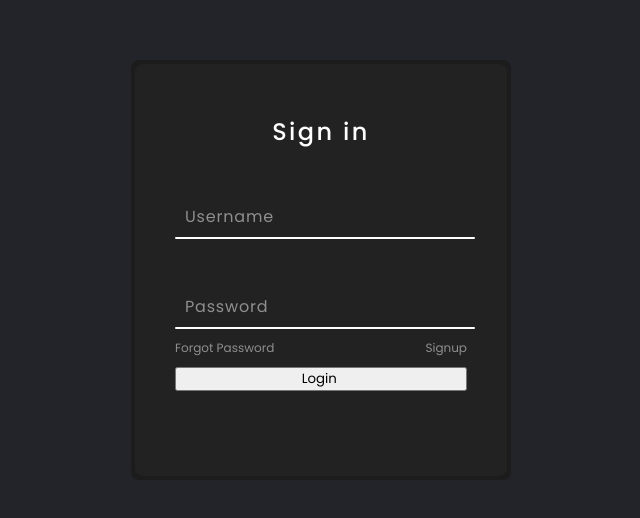
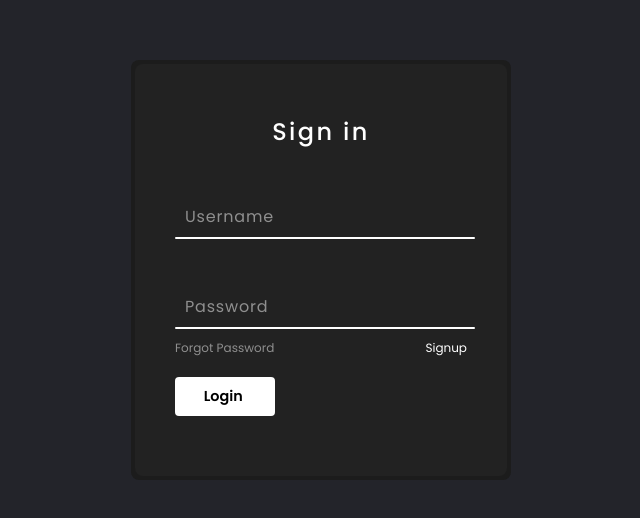
Before and after one commit to Sevanthcherry/Animated-Login-Form, a plain HTML site: page index.html in a window 1280 px wide. Shown: the part 130-648 px from the top of the page, without its empty margins (319-959 px from the left). Drawn offline with Linux system fonts and the light colour scheme.

Commit message:
cutomized the input form box

```diff
--- a/style.css
+++ b/style.css
@@ -112,3 +112,23 @@ body{
     color: #8f8f8f;
     text-decoration: none;
 }
+
+.box form .links a:hover,
+.box form .links a:nth-child(2)
+{
+    color: #fff;
+}
+
+.box form input[type="submit"]
+{
+    border: none;
+    outline: none;
+    padding: 9px 25px;
+    background: #fff;
+    cursor: pointer;
+    font-size: 0.9em;
+    border-radius: 4px;
+    font-weight: 600;
+    width: 100px;
+    margin-top: 10px;
+}
```
